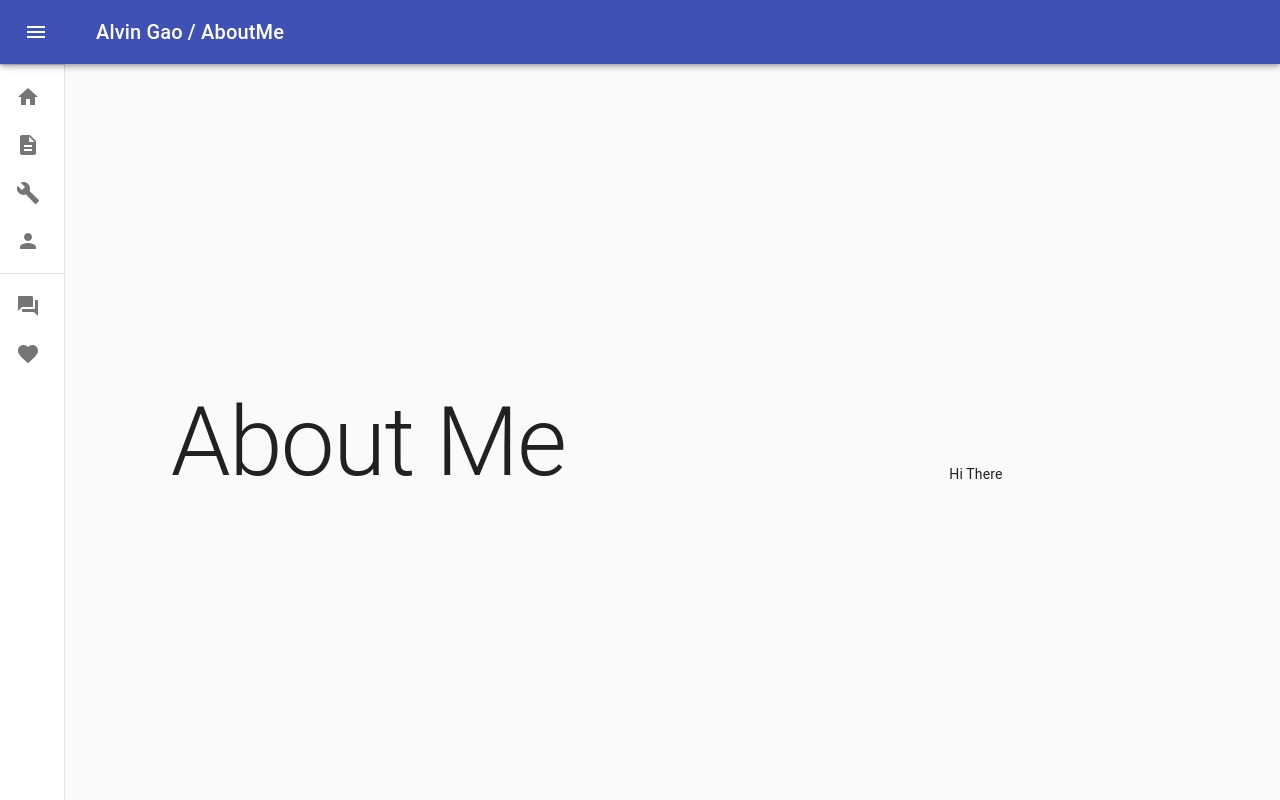
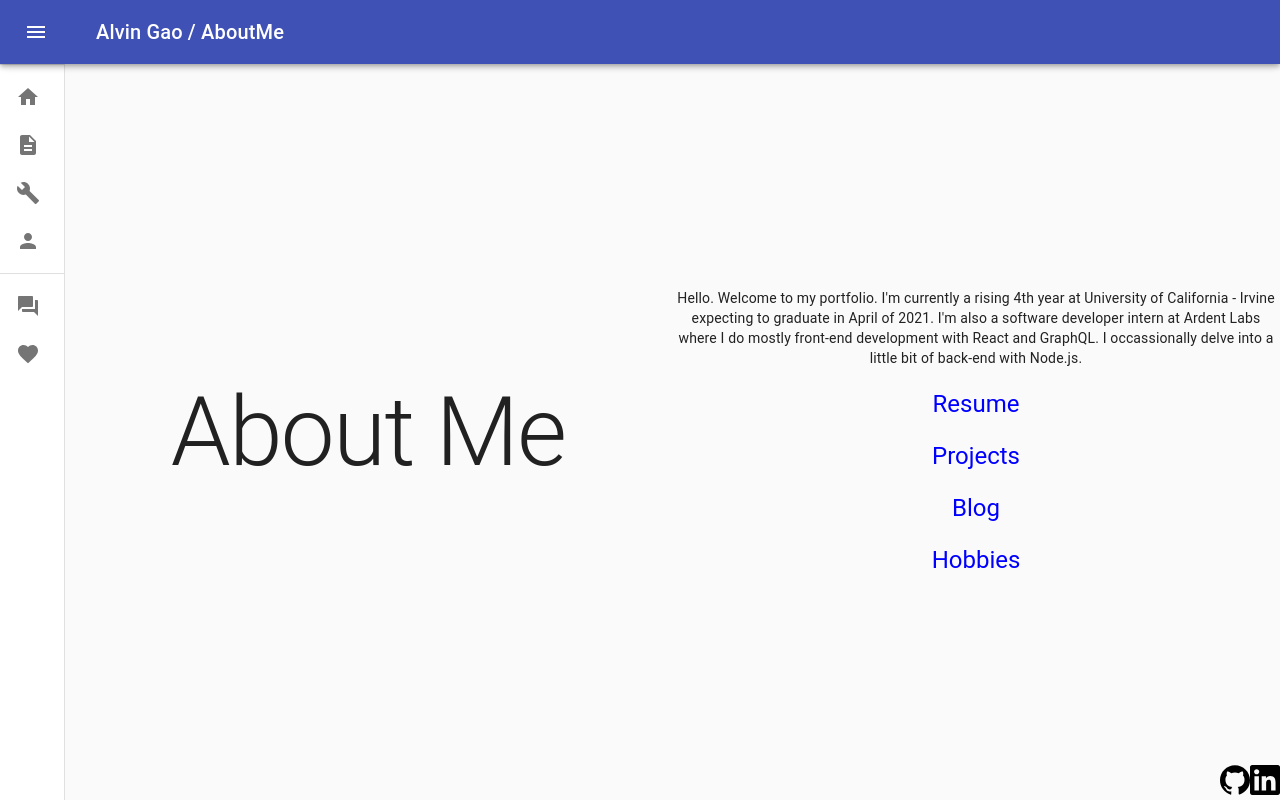
Before and after one commit to alvinkgao/alvinkgao.com, a React (Create React App) app: page /AboutMe in a window 1280 px wide. Built offline with nearby package versions, Linux system fonts and the light colour scheme.

Commit message:
a little bit of cleanup and some detail in AboutMe

```diff
--- a/src/App.css
+++ b/src/App.css
@@ -5,6 +5,7 @@
 
 .App-header {
   min-height: 100vh;
+  width: 100%;
   display: flex;
   flex-direction: column;
   align-items: center;
@@ -26,7 +27,6 @@
   position: fixed;
   z-index: 1;
   overflow-x: hidden;
-  padding-top: 20px;
 }
 
 .left {
@@ -41,9 +41,8 @@
 .right {
   position: fixed;
   right: 0;
-  min-height: 100vh;
+  align-items: center;
+  justify-content: center;
   display: flex;
   flex-direction: column;
-  align-items: center;
-  justify-content: center;
 }
--- a/src/containers/AboutMe.js
+++ b/src/containers/AboutMe.js
@@ -1,4 +1,5 @@
 import React, { Fragment } from "react";
+import { Link } from "react-router-dom";
 
 import { Typography } from "@material-ui/core/";
 import Links from "../components/Links";
@@ -9,8 +10,29 @@ const AboutMe = () => (
       <Typography variant="h1">About Me</Typography>
     </div>
     <div className="split right">
-      <Typography variant="inherit">Hi There</Typography>
+      <Typography variant="inherit">{`Hello. Welcome to my portfolio.
+      I'm currently a rising 4th year at University of California - Irvine expecting to graduate in April of 2021.
+      I'm also a software developer intern at Ardent Labs where I do mostly front-end development with React and GraphQL.
+      I occassionally delve into a little bit of back-end with Node.js.`}</Typography>
+
+      <br />
+
+      <Link to="/Resume" style={{ color: "blue", textDecoration: "none" }}>
+        <Typography variant="h5">Resume</Typography>
+      </Link>
+      <br />
+      <Link to="/Projects" style={{ color: "blue ", textDecoration: "none" }}>
+        <Typography variant="h5">Projects</Typography>
+      </Link>
+      <br />
+      <Link to="/Blog" style={{ color: "blue ", textDecoration: "none" }}>
+        <Typography variant="h5">Blog</Typography>
+      </Link>
       <Links />
+      <br />
+      <Link to="/Hobbies" style={{ color: "blue", textDecoration: "none" }}>
+        <Typography variant="h5">Hobbies</Typography>
+      </Link>
     </div>
   </Fragment>
 );
--- a/src/containers/Home.js
+++ b/src/containers/Home.js
@@ -1,17 +1,15 @@
-import React, { Fragment } from "react";
+import React from "react";
 import { Link } from "react-router-dom";
 import { Typography } from "@material-ui/core/";
 import Links from "../components/Links";
 
 const Home = () => (
-  <Fragment>
-    <header className="App-header">
-      <Link to="/AboutMe" style={{ color: "black", textDecoration: "none" }}>
-        <Typography variant="h1">Alvin Gao</Typography>
-      </Link>
-      <Links />
-    </header>
-  </Fragment>
+  <header className="App-header">
+    <Link to="/AboutMe" style={{ color: "blue", textDecoration: "none" }}>
+      <Typography variant="h1">Alvin Gao</Typography>
+    </Link>
+    <Links />
+  </header>
 );
 
 export default Home;
--- a/src/containers/Resume.js
+++ b/src/containers/Resume.js
@@ -17,7 +17,6 @@ const Resume = () => (
         width="100%"
         height="100%"
       ></iframe>
-      <Typography>resume will go here</Typography>
     </div>
   </Fragment>
 );
```
